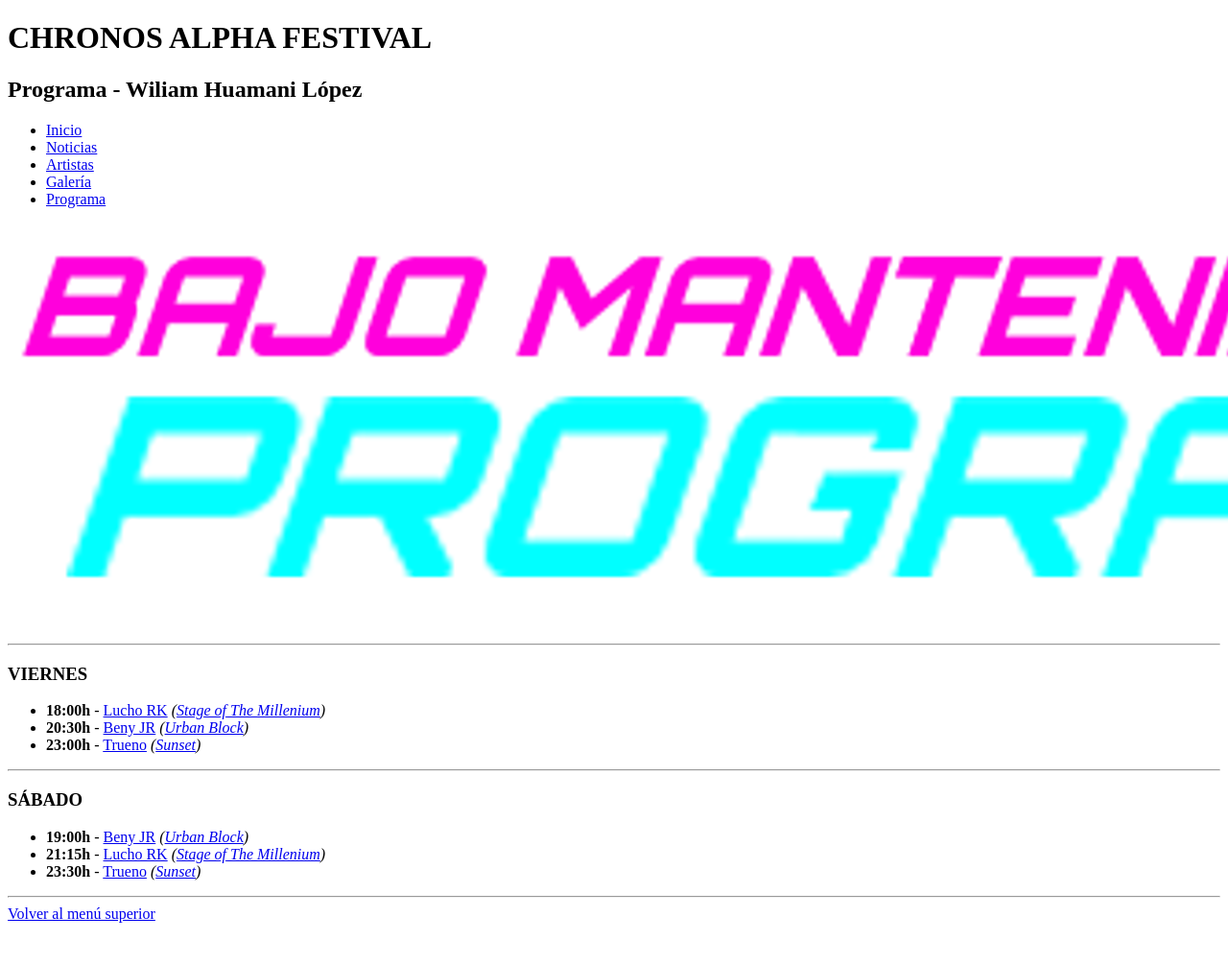
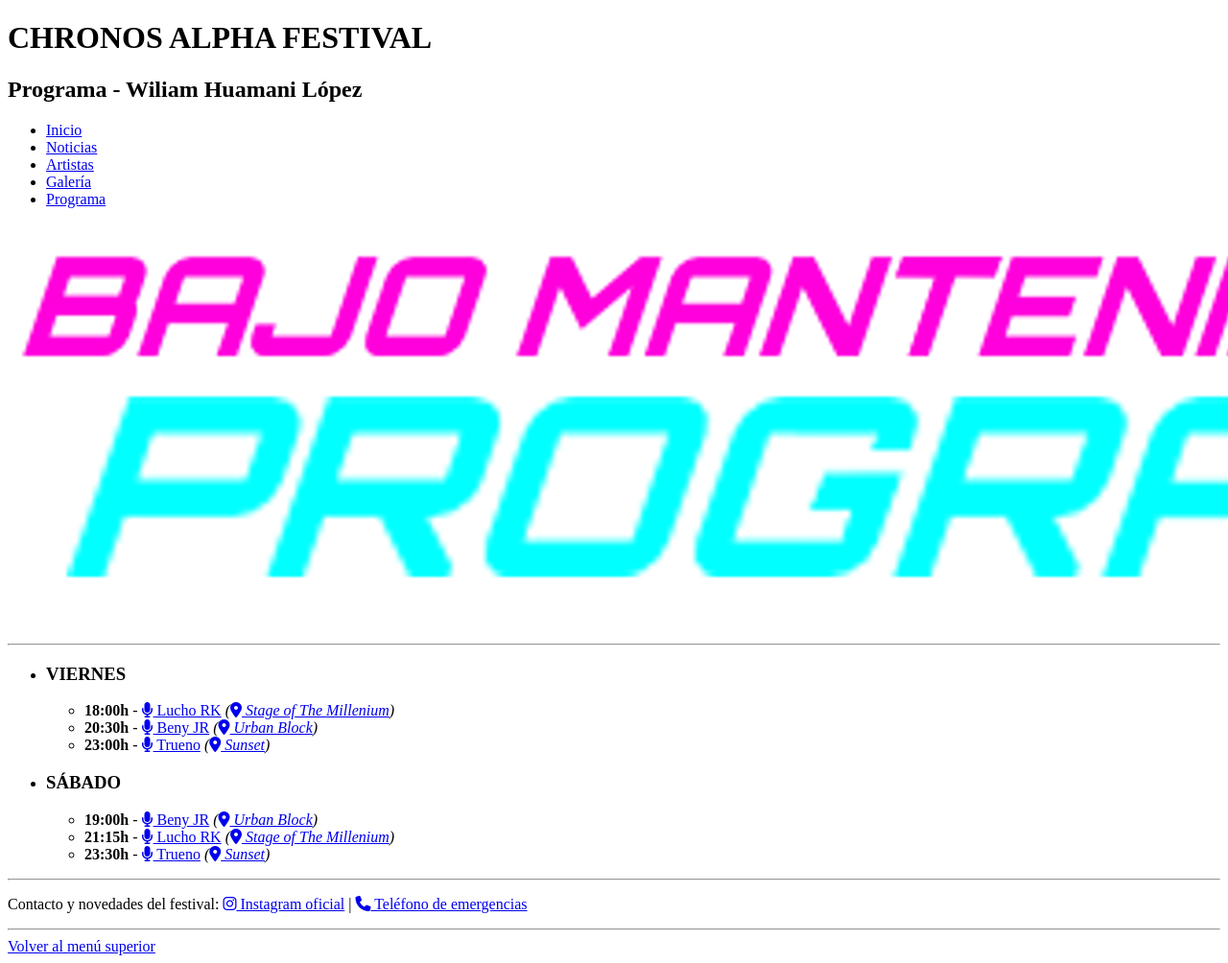
Before and after one commit to revertb0t/Grup1_ASIX-DAW_PJ3_A08_CronosUnderMaintenance, a plain HTML site: page secciones/programa.html in a window 1280 px wide. Shown: the top 1004 px of the page at 96% size. Before the commit the page ends 970 px from the top, so only its background shows below. Drawn offline with Linux system fonts and the light colour scheme.

Commit message:
Actividad publicada y terminada.

```diff
--- a/index.html
+++ b/index.html
@@ -4,25 +4,35 @@
 <head>
     <meta charset="UTF-8">
     <meta name="viewport" content="width=device-width, initial-scale=1.0">
+
+    <!-- Estos parámetros del <head> los he visto en la exposición de clase -->
+    <meta name="description" content="Página web de emergencia y mantenimiento de CHRONOS ALPHA FESTIVAL.">
+    <meta name="keywords" content="Programa, Horarios, Timeline, Viernes, Sábado, Conciertos, Festival">
+
+    <link rel="icon" href="./img/logo/isotipo.png">
     <title>BAJO MANTENIMIENTO - CHRONOS ALPHA FESTIVAL</title>
 </head>
 
 <body>
+    <!-- Cabecera principal -->
     <h1>CHRONOS ALPHA FESTIVAL - RJ5 Agency</h1>
     <h2>Inicio - Héctor Blasco Casas</h2>
 
+    <!-- Imagen de aviso de mantenimiento -->
+    <img src="./img/bajo_mantenimiento.png" alt="Sitio web bajo mantenimiento" width="800">
+
+    <!-- Mensaje de bienvenida e información del estado temporal -->
+    <p>¡Bienvenido/a a CHRONOS ALPHA FESTIVAL por RJ5 Agency! En este momento, el sitio principal se encuentra en
+        mantenimiento por problemas técnicos y ahora mismo se usa este sitio web como alternativa de emergencia, donde
+        se puede encontrar información importante sobre el evento. Por favor, inténtelo de nuevo más tarde.</p>
+
+    <!-- Menú de navegación a las secciones del festival -->
     <ol>
-        <li><a href="./index.html">Inicio</a></li>
         <li><a href="./secciones/noticias.html">Noticias</a></li>
         <li><a href="./secciones/artistas.html">Artistas</a></li>
         <li><a href="./secciones/galeria.html">Galería</a></li>
         <li><a href="./secciones/programa.html">Programa</a></li>
     </ol>
-
-    <img src="./img/bajo_mantenimiento.png" alt="Sitio web bajo mantenimiento">
-    <p>¡Bienvenido/a a CHRONOS ALPHA FESTIVAL por RJ5 Agency! En este momento, el sitio principal se encuentra en
-        mantenimiento por problemas técnicos y ahora mismo se usa este sitio web como alternativa de emergencia, donde
-        se puede encontrar información importante sobre el evento. Por favor, inténtelo de nuevo más tarde.</p>
 </body>
 
 </html>
--- a/secciones/programa.html
+++ b/secciones/programa.html
@@ -4,15 +4,23 @@
 <head>
     <meta charset="UTF-8">
     <meta name="viewport" content="width=device-width, initial-scale=1.0">
+
+    <!-- Estos parámetros del <head> los he visto en la exposición de clase -->
+    <meta name="description" content="Página web de emergencia y mantenimiento de CHRONOS ALPHA FESTIVAL.">
+    <meta name="keywords" content="Programa, Horarios, Timeline, Viernes, Sábado, Conciertos, Festival">
+
+    <link rel="icon" href="../img/logo/isotipo.png">
     <title>Programa - CHRONOS ALPHA FESTIVAL</title>
+    <!-- Kit oficial de FontAwesome según los apuntes -->
+    <script src="https://kit.fontawesome.com/09f87768b9.js" crossorigin="anonymous"></script>
 </head>
 
 <body>
-    <!-- Encabezado principal y secundario -->
+    <!-- Cabecera principal -->
     <h1 id="arriba">CHRONOS ALPHA FESTIVAL</h1>
     <h2>Programa - Wiliam Huamani López</h2>
 
-    <!-- Menú de navegación superior -->
+    <!-- Menú de navegación entre secciones -->
     <ul>
         <li><a href="../index.html">Inicio</a></li>
         <li><a href="./noticias.html">Noticias</a></li>
@@ -21,40 +29,68 @@
         <li><a href="./programa.html">Programa</a></li>
     </ul>
 
+    <!-- Imagen de cabecera de la sección -->
     <img src="../img/cabecera/programa.png" alt="Cabecera de Programa">
     <hr>
 
-    <!-- Programación del Viernes -->
-    <h3>VIERNES</h3>
+    <!-- Cronograma de actuaciones estructurado con listas anidadas -->
     <ul>
+        <!-- Día 1: Viernes -->
         <li>
-            <strong>18:00h</strong> - <a href="./artistas.html#Lucho-rk">Lucho RK</a> <em>(<a href="./galeria.html#stage">Stage of The Millenium</a>)</em>
+            <h3>VIERNES</h3>
+            <ul>
+                <li>
+                    <strong>18:00h</strong> - <a href="./artistas.html#lucho-rk"><i class="fa-solid fa-microphone"></i>
+                        Lucho RK</a> <em>(<a href="./galeria.html#stage"><i class="fa-solid fa-location-dot"></i> Stage
+                            of The Millenium</a>)</em>
+                </li>
+                <li>
+                    <strong>20:30h</strong> - <a href="./artistas.html#benyjr"><i class="fa-solid fa-microphone"></i>
+                        Beny JR</a> <em>(<a href="./galeria.html#urban"><i class="fa-solid fa-location-dot"></i> Urban
+                            Block</a>)</em>
+                </li>
+                <li>
+                    <strong>23:00h</strong> - <a href="./artistas.html#trueno"><i class="fa-solid fa-microphone"></i>
+                        Trueno</a> <em>(<a href="./galeria.html#sunset"><i class="fa-solid fa-location-dot"></i>
+                            Sunset</a>)</em>
+                </li>
+            </ul>
         </li>
+
+        <!-- Día 2: Sábado -->
         <li>
-            <strong>20:30h</strong> - <a href="./artistas.html#Benyjr">Beny JR</a> <em>(<a href="./galeria.html#urban">Urban Block</a>)</em>
-        </li>
-        <li>
-            <strong>23:00h</strong> - <a href="./artistas.html#Trueno">Trueno</a> <em>(<a href="./galeria.html#sunset">Sunset</a>)</em>
+            <h3>SÁBADO</h3>
+            <ul>
+                <li>
+                    <strong>19:00h</strong> - <a href="./artistas.html#benyjr"><i class="fa-solid fa-microphone"></i>
+                        Beny JR</a> <em>(<a href="./galeria.html#urban"><i class="fa-solid fa-location-dot"></i> Urban
+                            Block</a>)</em>
+                </li>
+                <li>
+                    <strong>21:15h</strong> - <a href="./artistas.html#lucho-rk"><i class="fa-solid fa-microphone"></i>
+                        Lucho RK</a> <em>(<a href="./galeria.html#stage"><i class="fa-solid fa-location-dot"></i> Stage
+                            of The Millenium</a>)</em>
+                </li>
+                <li>
+                    <strong>23:30h</strong> - <a href="./artistas.html#trueno"><i class="fa-solid fa-microphone"></i>
+                        Trueno</a> <em>(<a href="./galeria.html#sunset"><i class="fa-solid fa-location-dot"></i>
+                            Sunset</a>)</em>
+                </li>
+            </ul>
         </li>
     </ul>
 
     <hr>
 
-    <!-- Programación del Sábado -->
-    <h3>SÁBADO</h3>
-    <ul>
-        <li>
-            <strong>19:00h</strong> - <a href="./artistas.html#Benyjr">Beny JR</a> <em>(<a href="./galeria.html#urban">Urban Block</a>)</em>
-        </li>
-        <li>
-            <strong>21:15h</strong> - <a href="./artistas.html#Lucho-rk">Lucho RK</a> <em>(<a href="./galeria.html#stage">Stage of The Millenium</a>)</em>
-        </li>
-        <li>
-            <strong>23:30h</strong> - <a href="./artistas.html#Trueno">Trueno</a> <em>(<a href="./galeria.html#sunset">Sunset</a>)</em>
-        </li>
-    </ul>
+    <!-- Enlaces de contacto y redes sociales con iconos FontAwesome -->
+    <p>
+        Contacto y novedades del festival:
+        <a href="https://instagram.com"><i class="fa-brands fa-instagram"></i> Instagram oficial</a> |
+        <a href="tel:+34900000000"><i class="fa-solid fa-phone"></i> Teléfono de emergencias</a>
+    </p>
 
     <hr>
+    <!-- Enlace para volver al menú superior -->
     <a href="#arriba">Volver al menú superior</a>
 </body>
 
```
Also changed, not shown: secciones/artistas.html (+19 -11 lines), secciones/galeria.html (+23 -16 lines), secciones/noticias.html (+41 -18 lines), img/artistas/aitana_noticias.jpg (deleted), img/artistas/lucho_rk.jpg (renamed from img/artistas/luchoRK.jpg).
